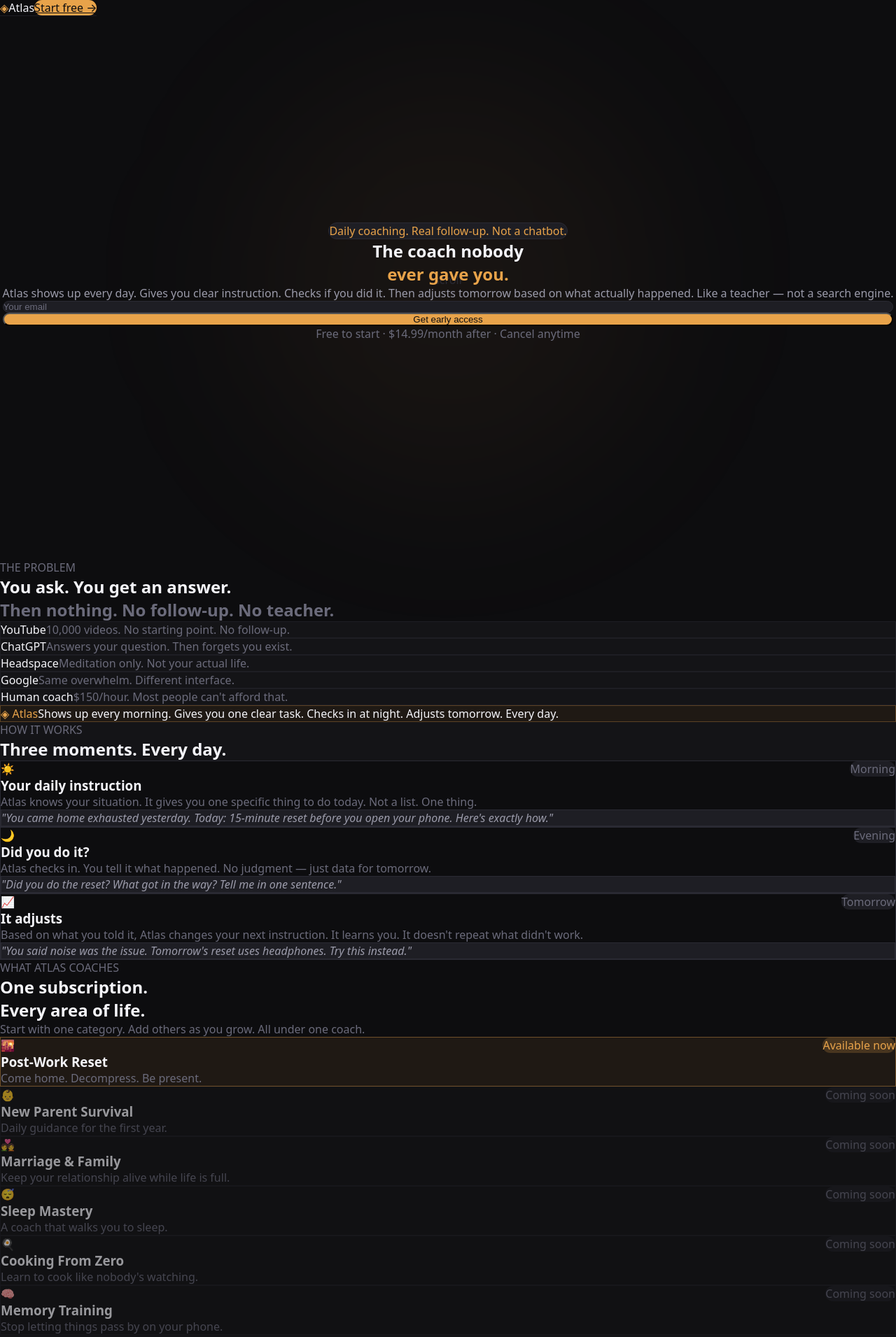
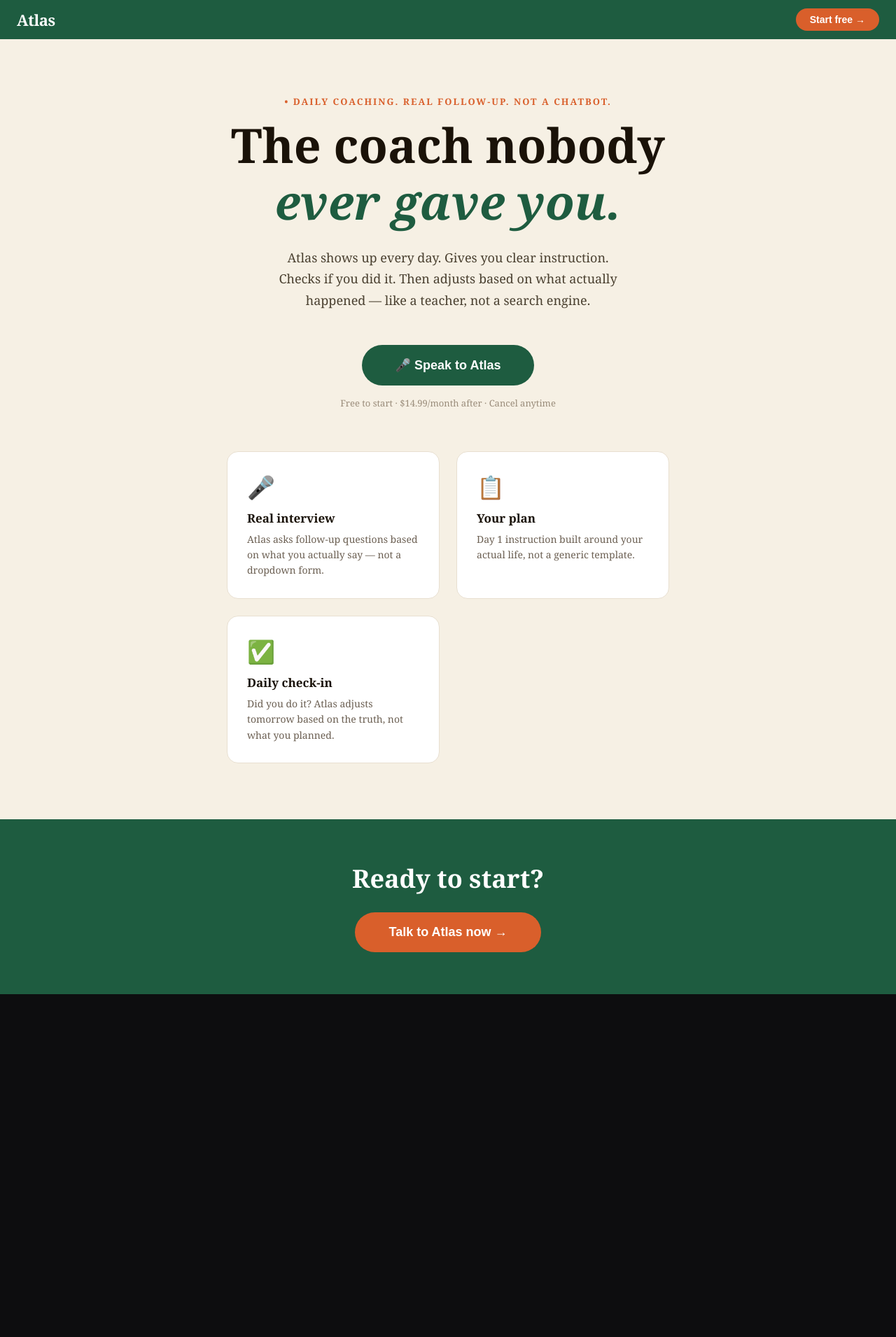
Before and after one commit to destrada832/atlas-coach, a Next.js app: page / in a window 1280 px wide. Shown: the top 1911 px of the page at 70% size. After the commit the page ends 1421 px from the top, so only its background shows below. Built offline with nearby package versions, Linux system fonts and the light colour scheme.

Commit message:
feat: new landing page - sage green design

```diff
--- a/app/page.tsx
+++ b/app/page.tsx
@@ -1,317 +1,61 @@
 "use client";
-import { useState } from "react";
-
-const categories = [
-  {
-    icon: "🌇",
-    title: "Post-Work Reset",
-    desc: "Come home. Decompress. Be present.",
-    tag: "Available now",
-  },
-  {
-    icon: "👶",
-    title: "New Parent Survival",
-    desc: "Daily guidance for the first year.",
-    tag: "Coming soon",
-  },
-  {
-    icon: "💑",
-    title: "Marriage & Family",
-    desc: "Keep your relationship alive while life is full.",
-    tag: "Coming soon",
-  },
-  {
-    icon: "😴",
-    title: "Sleep Mastery",
-    desc: "A coach that walks you to sleep.",
-    tag: "Coming soon",
-  },
-  {
-    icon: "🍳",
-    title: "Cooking From Zero",
-    desc: "Learn to cook like nobody's watching.",
-    tag: "Coming soon",
-  },
-  {
-    icon: "🧠",
-    title: "Memory Training",
-    desc: "Stop letting things pass by on your phone.",
-    tag: "Coming soon",
-  },
-];
-
-const comparisons = [
-  { thing: "YouTube", problem: "10,000 videos. No starting point. No follow-up." },
-  { thing: "ChatGPT", problem: "Answers your question. Then forgets you exist." },
-  { thing: "Headspace", problem: "Meditation only. Not your actual life." },
-  { thing: "Google", problem: "Same overwhelm. Different interface." },
-  { thing: "Human coach", problem: "$150/hour. Most people can't afford that." },
-];
+import { useRouter } from "next/navigation";
 
 export default function Home() {
-  const [email, setEmail] = useState("");
-  const [submitted, setSubmitted] = useState(false);
-
-  const handleSubmit = (e: React.FormEvent) => {
-    e.preventDefault();
-    if (email) setSubmitted(true);
-  };
-
+  const router = useRouter();
   return (
-    <main className="min-h-screen bg-[#0D0D0F] text-[#F5F5FA]">
-
+    <div style={{ fontFamily: "'Playfair Display', Georgia, serif", minHeight: "100vh", background: "#F6F0E4" }}>
       {/* Nav */}
-      <nav className="fixed top-0 left-0 right-0 z-50 flex items-center justify-between px-6 py-4 border-b border-[#1E1E24] bg-[#0D0D0F]/90 backdrop-blur-md">
-        <div className="flex items-center gap-2">
-          <span className="text-[#E8A34A] text-xl">◈</span>
-          <span className="font-display text-lg tracking-wide">Atlas</span>
-        </div>
-        <a
-          href="/onboarding"
-          className="bg-[#E8A34A] text-[#0D0D0F] text-sm font-semibold px-4 py-2 rounded-full hover:bg-[#C4862C] transition-colors"
-        >
+      <nav style={{ background: "#1E5C40", padding: "0 24px", display: "flex", alignItems: "center", justifyContent: "space-between", height: 56 }}>
+        <span style={{ color: "#fff", fontWeight: 800, fontSize: 22, letterSpacing: "-0.5px" }}>Atlas</span>
+        <button onClick={() => router.push("/onboarding")} style={{ background: "#D95F2B", color: "#fff", border: "none", borderRadius: 24, padding: "8px 20px", fontSize: 14, fontWeight: 700, cursor: "pointer" }}>
           Start free →
-        </a>
+        </button>
       </nav>
 
       {/* Hero */}
-      <section className="relative flex flex-col items-center justify-center min-h-screen text-center px-6 pt-20">
-        {/* Glow */}
-        <div className="absolute top-1/2 left-1/2 -translate-x-1/2 -translate-y-1/2 w-[600px] h-[600px] rounded-full bg-[#E8A34A]/5 blur-[120px] pointer-events-none" />
-
-        <div className="relative z-10 max-w-3xl mx-auto">
-          <div className="inline-flex items-center gap-2 bg-[#1E1E24] border border-[#2A2A33] rounded-full px-4 py-1.5 text-xs text-[#E8A34A] mb-8 animate-fade-up">
-            <span className="w-1.5 h-1.5 rounded-full bg-[#E8A34A] animate-pulse" />
-            Daily coaching. Real follow-up. Not a chatbot.
+      <div style={{ maxWidth: 680, margin: "0 auto", padding: "80px 24px 60px", textAlign: "center" }}>
+        <p style={{ color: "#D95F2B", fontWeight: 700, fontSize: 13, letterSpacing: "2px", textTransform: "uppercase", marginBottom: 16 }}>
+          • Daily coaching. Real follow-up. Not a chatbot.
+        </p>
+        <h1 style={{ fontSize: "clamp(42px, 8vw, 68px)", fontWeight: 900, lineHeight: 1.08, color: "#1A1208", margin: "0 0 8px" }}>
+          The coach nobody
+        </h1>
+        <h1 style={{ fontSize: "clamp(42px, 8vw, 68px)", fontWeight: 900, lineHeight: 1.08, color: "#1E5C40", fontStyle: "italic", margin: "0 0 28px" }}>
+          ever gave you.
+        </h1>
+        <p style={{ color: "#4A4030", fontSize: 18, lineHeight: 1.7, marginBottom: 48, maxWidth: 520, margin: "0 auto 48px" }}>
+          Atlas shows up every day. Gives you clear instruction. Checks if you did it.
+          Then adjusts based on what actually happened — like a teacher, not a search engine.
+        </p>
+        <button onClick={() => router.push("/onboarding")} style={{ background: "#1E5C40", color: "#fff", border: "none", borderRadius: 32, padding: "18px 48px", fontSize: 18, fontWeight: 700, cursor: "pointer", display: "inline-flex", alignItems: "center", gap: 10 }}>
+          🎤 Speak to Atlas
+        </button>
+        <p style={{ color: "#9A8C7A", fontSize: 13, marginTop: 16 }}>Free to start · $14.99/month after · Cancel anytime</p>
       </div>
 
-          <h1 className="font-display text-5xl md:text-7xl leading-tight mb-6 animate-fade-up-delay-1">
-            The coach nobody{" "}
-            <br />
-            <span className="text-[#E8A34A]">ever gave you.</span>
-          </h1>
-
-          <p className="text-[#9B9BAA] text-lg md:text-xl max-w-xl mx-auto mb-10 leading-relaxed animate-fade-up-delay-2">
-            Atlas shows up every day. Gives you clear instruction. Checks if you did it.
-            Then adjusts tomorrow based on what actually happened. Like a teacher — not a search engine.
-          </p>
-
-          <form onSubmit={handleSubmit} className="flex flex-col sm:flex-row gap-3 justify-center max-w-md mx-auto animate-fade-up-delay-3">
-            {!submitted ? (
-              <>
-                <input
-                  type="email"
-                  value={email}
-                  onChange={(e) => setEmail(e.target.value)}
-                  placeholder="Your email"
-                  required
-                  className="flex-1 bg-[#1E1E24] border border-[#2A2A33] rounded-full px-5 py-3 text-sm text-[#F5F5FA] placeholder-[#6B6B7B] focus:outline-none focus:border-[#E8A34A] transition-colors"
-                />
-                <button
-                  type="submit"
-                  className="bg-[#E8A34A] text-[#0D0D0F] font-semibold px-6 py-3 rounded-full hover:bg-[#C4862C] transition-colors whitespace-nowrap"
-                >
-                  Get early access
-                </button>
-              </>
-            ) : (
-              <div className="flex items-center gap-2 text-[#E8A34A] font-medium">
-                <span>✓</span>
-                <span>You&apos;re on the list. We&apos;ll reach out soon.</span>
-              </div>
-            )}
-          </form>
-
-          <p className="text-[#6B6B7B] text-xs mt-4 animate-fade-up-delay-4">
-            Free to start · $14.99/month after · Cancel anytime
-          </p>
-        </div>
-
-        {/* Scroll hint */}
-        <div className="absolute bottom-8 left-1/2 -translate-x-1/2 flex flex-col items-center gap-2 text-[#2A2A33]">
-          <span className="text-xs">scroll</span>
-          <div className="w-px h-8 bg-gradient-to-b from-[#2A2A33] to-transparent" />
-        </div>
-      </section>
-
-      {/* The Problem */}
-      <section className="px-6 py-24 max-w-4xl mx-auto">
-        <p className="text-[#6B6B7B] text-xs uppercase tracking-widest mb-6">The problem</p>
-        <h2 className="font-display text-3xl md:text-4xl mb-12 leading-snug">
-          You ask. You get an answer. <br />
-          <span className="text-[#6B6B7B]">Then nothing. No follow-up. No teacher.</span>
-        </h2>
-
-        <div className="space-y-3">
-          {comparisons.map((item, i) => (
-            <div
-              key={i}
-              className="flex items-start gap-4 p-4 rounded-xl bg-[#141417] border border-[#1E1E24]"
-            >
-              <div className="w-24 shrink-0 text-sm font-medium text-[#F5F5FA]">{item.thing}</div>
-              <div className="text-sm text-[#6B6B7B]">{item.problem}</div>
-            </div>
-          ))}
-
-          {/* Atlas row */}
-          <div className="flex items-start gap-4 p-4 rounded-xl bg-[rgba(232,163,74,0.08)] border border-[#E8A34A]/30 mt-6">
-            <div className="w-24 shrink-0 text-sm font-medium text-[#E8A34A]">◈ Atlas</div>
-            <div className="text-sm text-[#F5F5FA]">
-              Shows up every morning. Gives you one clear task. Checks in at night. Adjusts tomorrow. Every day.
-            </div>
-          </div>
-        </div>
-      </section>
-
-      {/* How it works */}
-      <section className="px-6 py-24 bg-[#141417]">
-        <div className="max-w-4xl mx-auto">
-          <p className="text-[#6B6B7B] text-xs uppercase tracking-widest mb-6">How it works</p>
-          <h2 className="font-display text-3xl md:text-4xl mb-16 leading-snug">
-            Three moments. Every day.
-          </h2>
-
-          <div className="grid md:grid-cols-3 gap-6">
+      {/* Features */}
+      <div style={{ maxWidth: 680, margin: "0 auto", padding: "0 24px 80px", display: "grid", gridTemplateColumns: "repeat(auto-fit, minmax(200px, 1fr))", gap: 24 }}>
         {[
-              {
-                time: "Morning",
-                emoji: "☀️",
-                title: "Your daily instruction",
-                desc: "Atlas knows your situation. It gives you one specific thing to do today. Not a list. One thing.",
-                example: '"You came home exhausted yesterday. Today: 15-minute reset before you open your phone. Here\'s exactly how."',
-              },
-              {
-                time: "Evening",
-                emoji: "🌙",
-                title: "Did you do it?",
-                desc: "Atlas checks in. You tell it what happened. No judgment — just data for tomorrow.",
-                example: '"Did you do the reset? What got in the way? Tell me in one sentence."',
-              },
-              {
-                time: "Tomorrow",
-                emoji: "📈",
-                title: "It adjusts",
-                desc: "Based on what you told it, Atlas changes your next instruction. It learns you. It doesn't repeat what didn't work.",
-                example: '"You said noise was the issue. Tomorrow\'s reset uses headphones. Try this instead."',
-              },
-            ].map((step, i) => (
-              <div key={i} className="p-6 rounded-2xl bg-[#0D0D0F] border border-[#2A2A33]">
-                <div className="flex items-center justify-between mb-4">
-                  <span className="text-2xl">{step.emoji}</span>
-                  <span className="text-xs text-[#6B6B7B] bg-[#1E1E24] px-3 py-1 rounded-full">{step.time}</span>
-                </div>
-                <h3 className="font-display text-lg mb-2 text-[#F5F5FA]">{step.title}</h3>
-                <p className="text-sm text-[#6B6B7B] mb-4 leading-relaxed">{step.desc}</p>
-                <div className="p-3 rounded-lg bg-[#1E1E24] border border-[#2A2A33]">
-                  <p className="text-xs text-[#9B9BAA] italic leading-relaxed">{step.example}</p>
-                </div>
+          { icon: "🎤", title: "Real interview", desc: "Atlas asks follow-up questions based on what you actually say — not a dropdown form." },
+          { icon: "📋", title: "Your plan", desc: "Day 1 instruction built around your actual life, not a generic template." },
+          { icon: "✅", title: "Daily check-in", desc: "Did you do it? Atlas adjusts tomorrow based on the truth, not what you planned." },
+        ].map((f, i) => (
+          <div key={i} style={{ background: "#fff", borderRadius: 16, padding: 28, border: "1px solid #E8DFD0" }}>
+            <div style={{ fontSize: 32, marginBottom: 12 }}>{f.icon}</div>
+            <h3 style={{ color: "#1A1208", fontSize: 17, fontWeight: 800, marginBottom: 8 }}>{f.title}</h3>
+            <p style={{ color: "#6B5F52", fontSize: 14, lineHeight: 1.6, margin: 0 }}>{f.desc}</p>
           </div>
         ))}
       </div>
-        </div>
-      </section>
 
-      {/* Categories */}
-      <section className="px-6 py-24 max-w-4xl mx-auto">
-        <p className="text-[#6B6B7B] text-xs uppercase tracking-widest mb-6">What Atlas coaches</p>
-        <h2 className="font-display text-3xl md:text-4xl mb-4 leading-snug">
-          One subscription.<br />Every area of life.
-        </h2>
-        <p className="text-[#6B6B7B] text-sm mb-12">
-          Start with one category. Add others as you grow. All under one coach.
-        </p>
-
-        <div className="grid sm:grid-cols-2 md:grid-cols-3 gap-4">
-          {categories.map((cat, i) => (
-            <div
-              key={i}
-              className={`p-5 rounded-2xl border transition-all ${
-                i === 0
-                  ? "bg-[rgba(232,163,74,0.08)] border-[#E8A34A]/40 cursor-pointer hover:border-[#E8A34A]"
-                  : "bg-[#141417] border-[#1E1E24] opacity-60"
-              }`}
-            >
-              <div className="flex items-start justify-between mb-3">
-                <span className="text-2xl">{cat.icon}</span>
-                <span className={`text-xs px-2 py-0.5 rounded-full ${
-                  i === 0
-                    ? "bg-[#E8A34A]/20 text-[#E8A34A]"
-                    : "bg-[#1E1E24] text-[#6B6B7B]"
-                }`}>
-                  {cat.tag}
-                </span>
-              </div>
-              <h3 className="font-medium text-sm text-[#F5F5FA] mb-1">{cat.title}</h3>
-              <p className="text-xs text-[#6B6B7B]">{cat.desc}</p>
-            </div>
-          ))}
-        </div>
-      </section>
-
-      {/* Pricing */}
-      <section className="px-6 py-24 bg-[#141417]">
-        <div className="max-w-md mx-auto text-center">
-          <p className="text-[#6B6B7B] text-xs uppercase tracking-widest mb-6">Pricing</p>
-          <div className="p-8 rounded-3xl bg-[#0D0D0F] border border-[#2A2A33]">
-            <div className="w-12 h-12 rounded-full bg-[rgba(232,163,74,0.12)] flex items-center justify-center mx-auto mb-6">
-              <span className="text-[#E8A34A] text-xl">◈</span>
-            </div>
-            <div className="font-display text-6xl mb-1">$14.99</div>
-            <div className="text-[#6B6B7B] text-sm mb-8">per month · cancel anytime</div>
-            <ul className="text-sm text-[#9B9BAA] space-y-3 text-left mb-8">
-              {[
-                "Daily personalized coaching",
-                "Morning instruction + evening check-in",
-                "AI remembers and adjusts every day",
-                "All coaching categories included",
-                "Calendar and reminder integration",
-                "Available on phone, tablet, desktop",
-              ].map((f, i) => (
-                <li key={i} className="flex items-center gap-3">
-                  <span className="text-[#E8A34A]">✓</span>
-                  {f}
-                </li>
-              ))}
-            </ul>
-            <a
-              href="/onboarding"
-              className="block w-full bg-[#E8A34A] text-[#0D0D0F] font-semibold py-3.5 rounded-full hover:bg-[#C4862C] transition-colors text-center"
-            >
-              Start free today →
-            </a>
-            <p className="text-xs text-[#6B6B7B] mt-4">
-              First 7 days free. No credit card required to start.
-            </p>
+      {/* CTA */}
+      <div style={{ background: "#1E5C40", padding: "60px 24px", textAlign: "center" }}>
+        <h2 style={{ color: "#fff", fontSize: 36, fontWeight: 900, marginBottom: 24 }}>Ready to start?</h2>
+        <button onClick={() => router.push("/onboarding")} style={{ background: "#D95F2B", color: "#fff", border: "none", borderRadius: 32, padding: "18px 48px", fontSize: 18, fontWeight: 700, cursor: "pointer" }}>
+          Talk to Atlas now →
+        </button>
       </div>
     </div>
-      </section>
-
-      {/* Final CTA */}
-      <section className="px-6 py-32 text-center max-w-2xl mx-auto">
-        <h2 className="font-display text-4xl md:text-5xl mb-6 leading-tight">
-          You didn&apos;t get here by accident. <br />
-          <span className="text-[#E8A34A]">Keep going.</span>
-        </h2>
-        <p className="text-[#6B6B7B] mb-10">
-          Atlas is your daily guide. Not a chatbot. Not a YouTube channel. <br />A coach that shows up, every single day.
-        </p>
-        <a
-          href="/onboarding"
-          className="inline-flex items-center gap-2 bg-[#E8A34A] text-[#0D0D0F] font-semibold px-8 py-4 rounded-full hover:bg-[#C4862C] transition-colors text-lg"
-        >
-          Start your first day →
-        </a>
-      </section>
-
-      {/* Footer */}
-      <footer className="px-6 py-8 border-t border-[#1E1E24] flex items-center justify-between">
-        <div className="flex items-center gap-2">
-          <span className="text-[#E8A34A]">◈</span>
-          <span className="text-sm text-[#6B6B7B]">Atlas · Your daily coach</span>
-        </div>
-        <p className="text-xs text-[#2A2A33]">© 2026 Atlas</p>
-      </footer>
-
-    </main>
   );
 }
```
Lines whose indentation alone changed are shown as unchanged.
